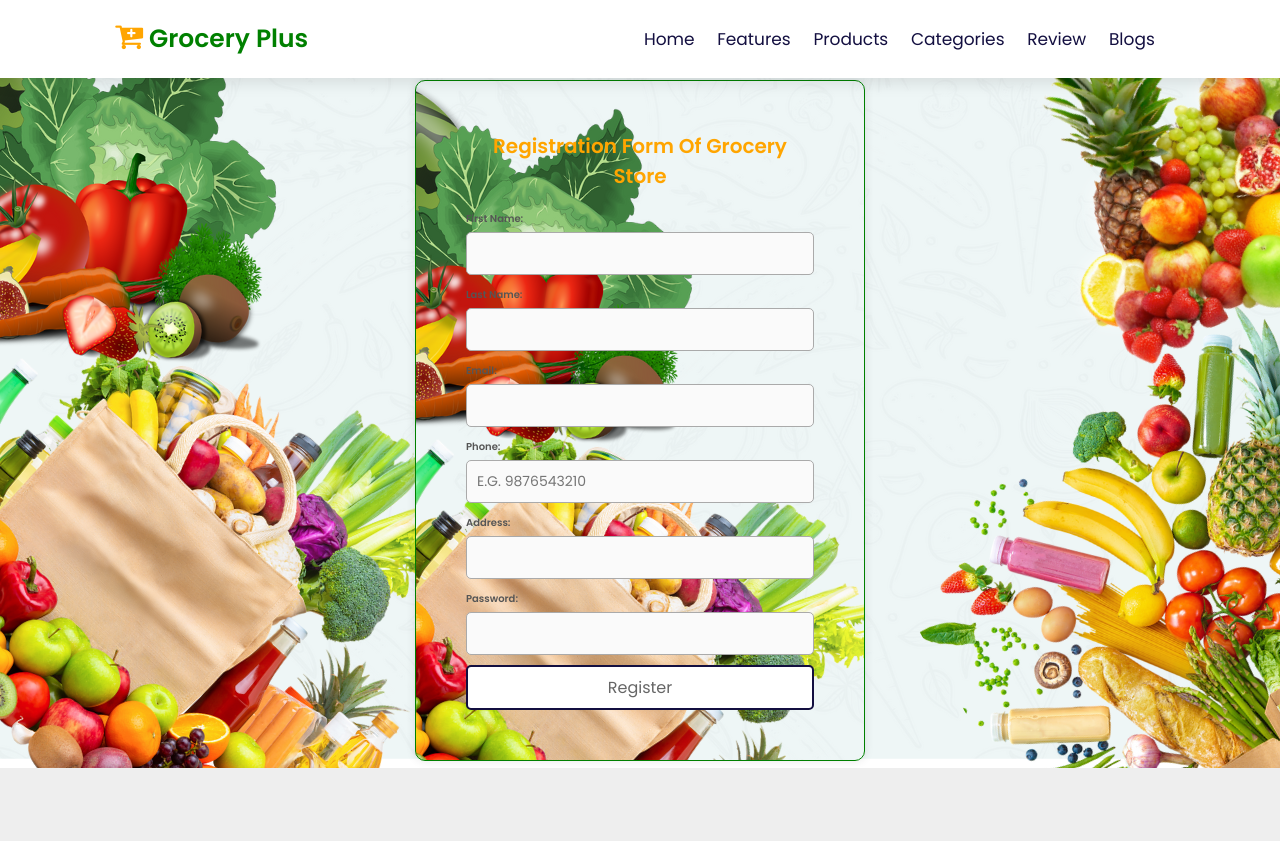
After one commit to orishashakya/web-project, a PHP site: page /register.php in a window 1280 px wide. The commit adds this page. Run offline with PHP 8.4, Linux system fonts and the light colour scheme.

Commit message:
Update on files

```diff
--- a/css/style.css
+++ b/css/style.css
@@ -476,6 +521,59 @@ body
 
 
 
+/* Form container */
+.register-body{
+  background-image: url(../image/bg.png);
+  background-repeat: no-repeat;
+
+}
+.form-container {
+  width: 450px;
+  margin: 80px auto;
+  padding: 50px;
+  background-image: url(image/bg.png);
+  border: 1px solid green;
+  border-radius: 10px;
+  box-shadow: 0px 0px 10px rgba(0, 0, 0, 0.1);
+}
+
+/* Heading */
+h1 {
+  text-align: center;
+  margin-bottom: 20px;
+  color: var(--orange);
+}
+
+/* Labels */
+form label {
+  display: block;
+  margin-top: 12px;
+  margin-bottom: 5px;
+  font-weight: bold;
+  color: #555;
+}
+
+/* Inputs and textarea */
+form input,
+form textarea {
+  width: 100%;
+  padding: 10px;
+  border: 1px solid #aaa;
+  border-radius: 5px;
+  box-sizing: border-box;
+  font-size: 14px;
+  background-color: #fafafa;
+  transition: border 0.3s ease;
+}
+
+/* Highlight on focus */
+form input:focus,
+form textarea:focus {
+  border-color: #4CAF50;
+  outline: none;
+}
+
+
 
 
 
--- /dev/null
+++ b/header.php
@@ -0,0 +1,27 @@
+<?php
+?>
+<!DOCTYPE html>
+<html lang="en">
+    <head>
+        <!-- Code for font awesome cdn -->
+        <link rel="stylesheet" href="https://cdnjs.cloudflare.com/ajax/libs/font-awesome/4.7.0/css/font-awesome.min.css">
+        <!-- Code for font awesome cdn -->
+         <link rel="stylesheet" type="text/css" href="css/style.css">
+</head>
+<body>
+    <!-- Header Section -->
+     <header class="header">
+        <a href="index.php" class="logo">
+            <i class="fa fa-cart-plus" aria-hidden="true"></i>
+            <span>Grocery Plus</span>
+        </a>
+
+    <nav class="navbar" >
+        <a href="#home">home</a>
+        <a href="#features">features</a>
+        <a href="#products">products</a>
+        <a href="#categories">categories</a>
+        <a href="#review">review</a>
+        <a href="#blogs">blogs</a>
+    </nav>
+</header>
--- /dev/null
+++ b/login.php
@@ -0,0 +1,6 @@
+<?php
+  $username= $_POST['username'];
+  $email= $_POST['email'];
+  $password= $_POST['password'];
+
+  //connection
--- /dev/null
+++ b/register.php
@@ -0,0 +1,64 @@
+<?php
+include "header.php";
+?>
+<!DOCTYPE html>
+<html>
+<head>
+    <title>Register for Groceries</title>
+    <link rel="stylesheet" href="css/style.css">
+    <script>
+       function validateForm() {
+    const phone = document.forms["registerForm"]["phone"].value;
+    const email = document.forms["registerForm"]["email"].value;
+
+    const phonePattern = /^[0-9]{10}$/;
+    const emailPattern = /^[^\s@]+@[^\s@]+\.[^\s@]+$/;
+
+    if (!phonePattern.test(phone)) {
+        alert("Please enter a valid 10-digit phone number.");
+        return false;
+    }
+
+    if (!emailPattern.test(email)) {
+        alert("Please enter a valid email address.");
+        return false;
+    }
+
+    return true; // allow form submission
+}
+
+    </script>
+</head>
+<body class="register-body">
+
+<div class="form-container">
+    <h1>Registration Form Of Grocery Store</h1>
+    <form name="registerForm" action="register.php" method="POST" onsubmit="return validateForm();">
+        <label>First Name:</label>
+        <input type="text" name="first_name" required pattern="[A-Za-z]+" title="Only letters allowed">
+
+        <label>Last Name:</label>
+        <input type="text" name="last_name" required pattern="[A-Za-z]+" title="Only letters allowed">
+
+        <label>Email:</label>
+        <input type="email" name="email" required>
+
+        <label>Phone:</label>
+        <input type="tel" name="phone" required placeholder="e.g. 9876543210" pattern="[0-9]{10}" title="Enter a 10-digit phone number">
+
+        <label>Address:</label>
+        <input type="text" name="address" required>
+
+        <label>Password:</label>
+        <input type="password" name="password" required minlength="6" title="Password must be at least 6 characters">
+
+        <button type="submit" class="btn">Register</button>
+    </form>
+</div>
+
+</body>
+</html>
+
+
+</div>
+</div>
```
Also changed, not shown: other parts of css/style.css (+45 -0 lines), features.html (added, +40 -0 lines), index.php (renamed from index.html, +15 -4 lines), js/script.js (+28 -5 lines), footer.php (added), image/Payment.png (added), image/about-img.jpg (added), image/blog-1.jpg (added), image/blog-2.jpg (added), image/blog-3.jpg (added), image/pic-1.png (added), image/pic-2.png (added), image/pic-3.png (added), image/pic-4.png (added), 2 more files.
